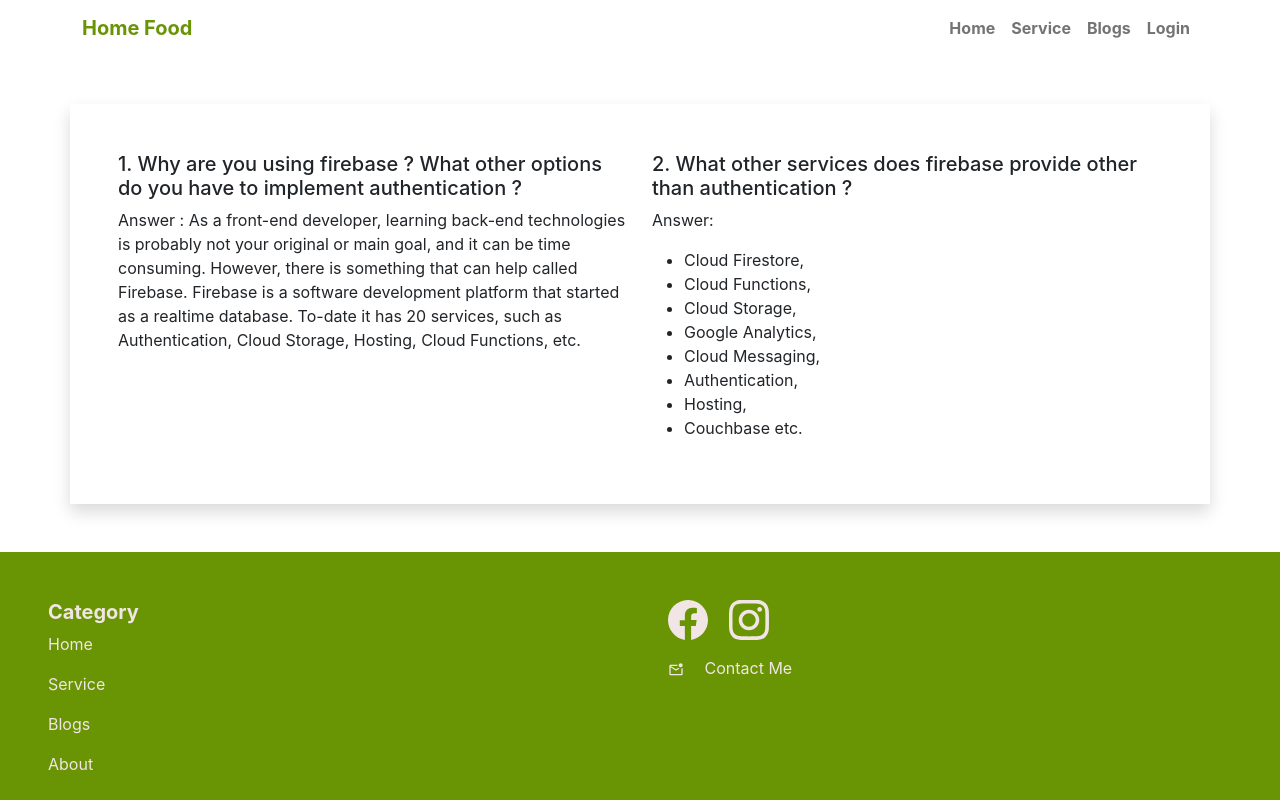
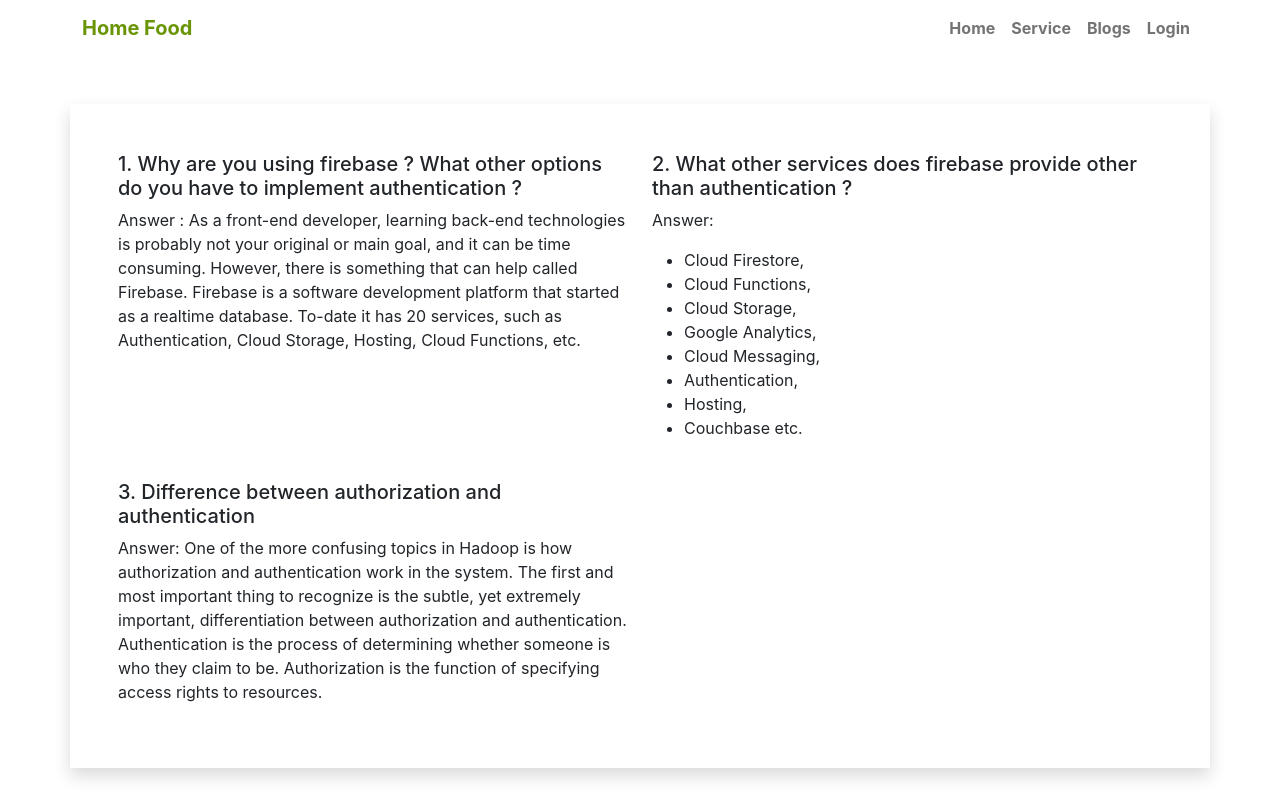
Before and after one commit to aliarman78/assignments-10, a React (Create React App) app: page /blog in a window 1280 px wide. Shown: the top 800 px of the page. Built offline with nearby package versions, Linux system fonts and the light colour scheme; no server answers.

Commit message:
3rd ans done

```diff
--- a/src/Components/Pages/Blog/BLog.js
+++ b/src/Components/Pages/Blog/BLog.js
@@ -30,7 +30,10 @@ const BLog = () => {
                     <li> Couchbase etc. </li>
                 </ul>
             </Col>
-
+            <Col>
+                <h5>3. Difference between authorization and authentication</h5>
+                <p>Answer: One of the more confusing topics in Hadoop is how authorization and authentication work in the system. The first and most important thing to recognize is the subtle, yet extremely important, differentiation between authorization and authentication. Authentication is the process of determining whether someone is who they claim to be. Authorization is the function of specifying access rights to resources.</p>
+            </Col>
         </Row> </div>
     );
 };
```
